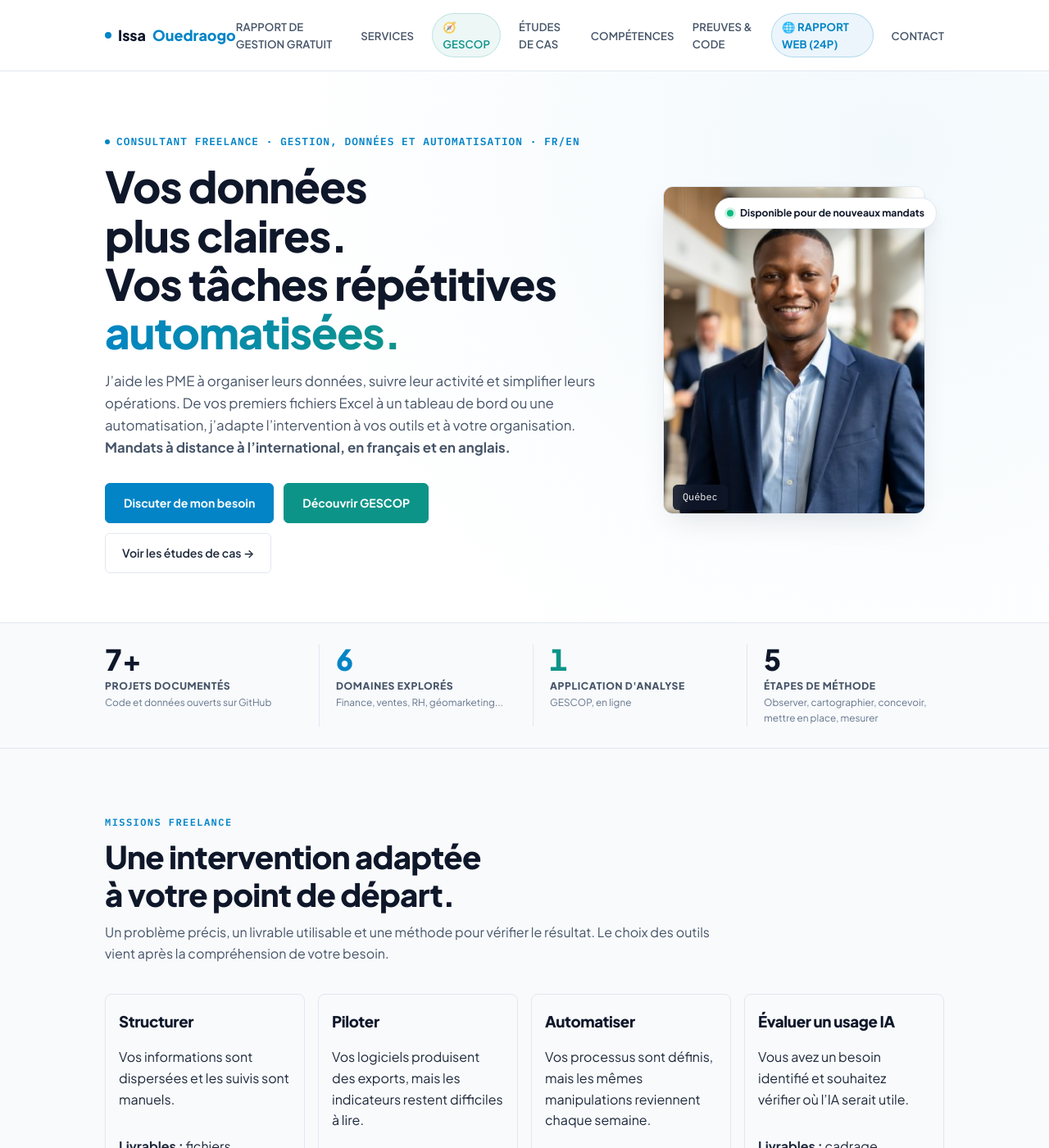
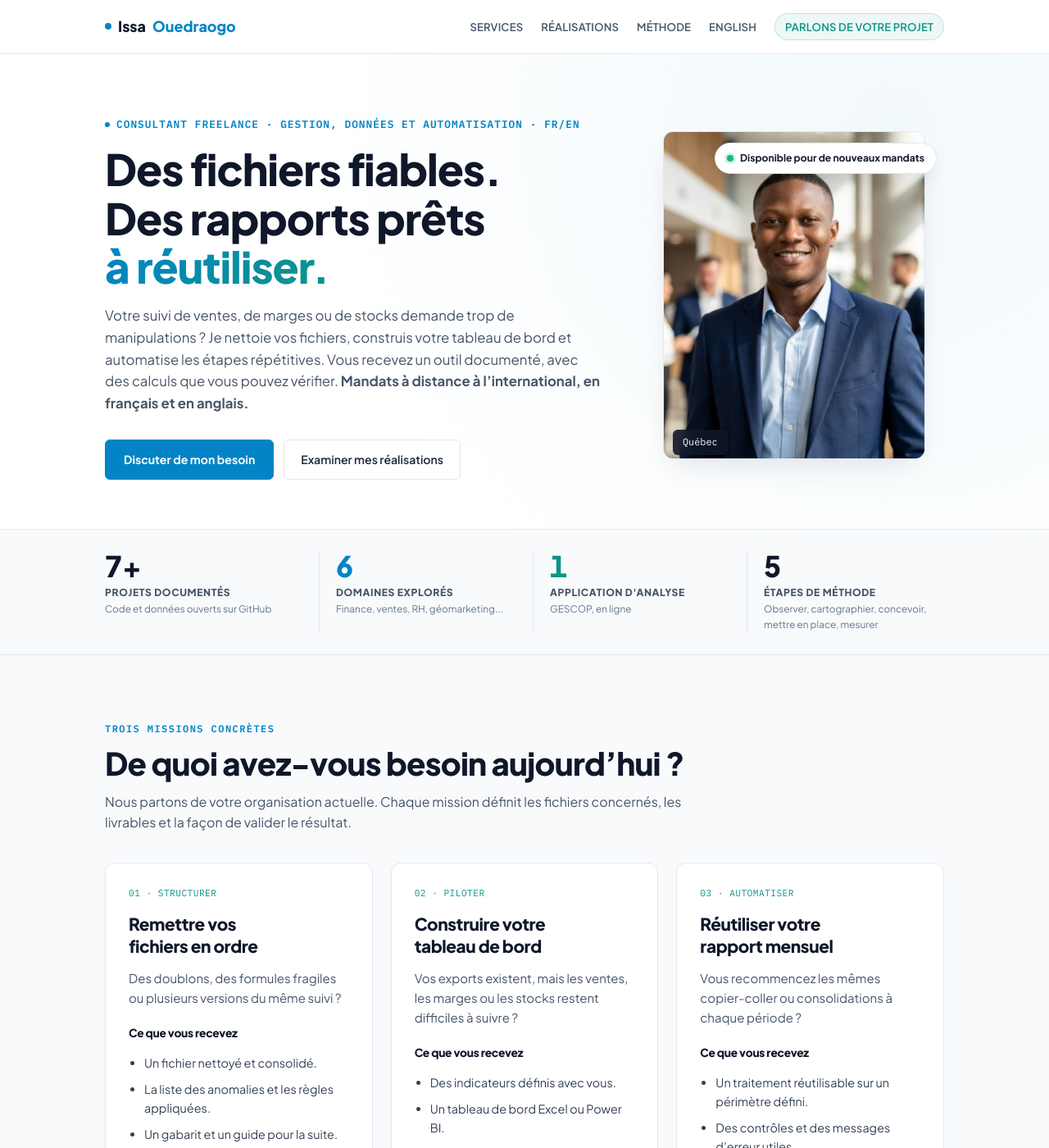
Before and after one commit to Issa0900/Issa-Ouedraogo, a Jekyll site: the page index.html, which Jekyll copies as it is, in a window 1280 px wide and 1400 px high. Shown: the whole window at 82% size. Built offline with Jekyll 4.4.1, drawn with Linux system fonts in a browser that asks for light colours; some of the changed text lies outside the part shown.

Commit message:
Clarifier les missions freelance, les preuves et le parcours de contact

```diff
--- a/index.html
+++ b/index.html
@@ -703,6 +703,20 @@
     .report-web-callout { grid-template-columns: 1fr; }
     .site-footer-bar { flex-direction: column; gap: 8px; text-align: center; }
   }
+
+  html {scroll-padding-top:100px;scroll-behavior:smooth}
+  .offer-grid {display:grid;grid-template-columns:repeat(3,minmax(0,1fr));gap:22px}
+  .offer {padding:28px;border:1px solid var(--line);border-radius:12px;background:white;display:flex;flex-direction:column;gap:14px}
+  .offer h3 {font-size:1.3rem;line-height:1.3;margin:0}.offer h4 {font-size:.86rem;margin:6px 0 0}
+  .offer p {font-size:.94rem;color:var(--slate-600);margin:0}.offer ul {padding-left:19px;font-size:.9rem;margin:0;color:var(--slate-700)}
+  .offer li {margin-bottom:9px}.offer a {margin-top:auto;font-weight:700;color:var(--teal);font-size:.9rem}
+  .offer-step {font-family:'IBM Plex Mono',monospace;font-size:.7rem;color:var(--teal);text-transform:uppercase;letter-spacing:.04em}
+  .offer .offer-fit {font-size:.8rem;border-top:1px solid var(--line);padding-top:16px}.offers-section,.method-section {background:var(--slate-50)}
+  .scope-note {margin-top:26px;color:var(--slate-600);max-width:85ch}.method-list {padding-left:22px;display:grid;grid-template-columns:repeat(2,minmax(0,1fr));gap:26px 50px;margin:24px 0 30px}
+  .method-list span {display:block;color:var(--slate-600);margin-top:8px}.proof-grid .offer {border-top:3px solid var(--teal)}
+  @media(max-width:800px){.offer-grid,.method-list{grid-template-columns:1fr}.offer{padding:22px}nav.links{display:flex;flex-wrap:wrap;gap:12px}.nav-row{flex-wrap:wrap;gap:14px;padding:12px 20px}.hero{padding-top:44px}.hero-identity{font-size:.68rem;letter-spacing:.03em}.avail-badge{right:0}html{scroll-padding-top:160px}}
+  @media(prefers-reduced-motion:reduce){html{scroll-behavior:auto}}
+
 </style>
 </head>
 <body>
@@ -711,15 +725,10 @@
 <header class="nav">
   <div class="nav-row">
     <a class="brand" href="#top">Issa <span>Ouedraogo</span></a>
-    <nav class="links">
-      <a href="./diagnostic.html">Rapport de gestion gratuit</a>
-      <a href="#services">Services</a>
-      <a href="#gescop" class="badge-nav">🧭 GESCOP</a>
-      <a href="#projets">Études de cas</a>
-      <a href="#competences">Compétences</a>
-      <a href="#preuves">Preuves &amp; Code</a>
-      <a href="./portfolio_report.html" target="_blank" class="badge-report">🌐 Rapport Web (24p)</a>
-      <a href="#contact">Contact</a>
+    <nav class="links" aria-label="Navigation principale">
+      <a href="#services">Services</a><a href="#exemples">Réalisations</a>
+      <a href="#methode">Méthode</a><a href="#english" lang="en">English</a>
+      <a href="#contact" class="badge-nav">Parlons de votre projet</a>
     </nav>
   </div>
 </header>
@@ -735,15 +744,15 @@
           Consultant freelance · Gestion, données et automatisation · FR/EN
         </div>
         <h1>
-          Vos données plus claires.<br>Vos tâches répétitives <em>automatisées.</em>
+          Des fichiers fiables.<br>Des rapports prêts<br><em>à réutiliser.</em>
         </h1>
         <p class="lead">
-          J’aide les PME à organiser leurs données, suivre leur activité et simplifier leurs opérations. De vos premiers fichiers Excel à un tableau de bord ou une automatisation, j’adapte l’intervention à vos outils et à votre organisation. <strong>Mandats à distance à l’international, en français et en anglais.</strong>
+          Votre suivi de ventes, de marges ou de stocks demande trop de manipulations ? Je nettoie vos fichiers, construis votre tableau de bord et automatise les étapes répétitives. Vous recevez un outil documenté, avec des calculs que vous pouvez vérifier. <strong>Mandats à distance à l’international, en français et en anglais.</strong>
         </p>
         <div class="hero-actions">
           <a class="btn-primary" href="mailto:gescop.support@gmail.com?subject=Projet%20freelance">Discuter de mon besoin</a>
-          <a class="btn-teal" href="https://gescop.ca" target="_blank" rel="noopener">Découvrir GESCOP</a>
-          <a class="btn-ghost" href="#projets">Voir les études de cas →</a>
+          <a class="btn-ghost" href="#exemples">Examiner mes réalisations</a>
+
         </div>
       </div>
       <div class="portrait-frame">
@@ -785,26 +794,49 @@
 
   <!-- ==================== CE QUE J'AI CONSTRUIT ==================== -->
 
-  <section id="services" style="background:var(--slate-50)">
+
+  <section id="services" class="offers-section">
     <div class="wrap">
-      <div class="section-head"><span class="kicker">Missions freelance</span>
-        <h2>Une intervention adaptée à votre point de départ.</h2>
-        <p>Un problème précis, un livrable utilisable et une méthode pour vérifier le résultat. Le choix des outils vient après la compréhension de votre besoin.</p>
+      <div class="section-head"><span class="kicker">Trois missions concrètes</span>
+        <h2>De quoi avez-vous besoin aujourd’hui ?</h2>
+        <p>Nous partons de votre organisation actuelle. Chaque mission définit les fichiers concernés, les livrables et la façon de valider le résultat.</p>
       </div>
-      <div class="capabilities-grid" style="grid-template-columns:repeat(auto-fit,minmax(min(100%,220px),1fr))">
-        <article class="cap-box"><h3>Structurer</h3><p>Vos informations sont dispersées et les suivis sont manuels.</p><p><strong>Livrables :</strong> fichiers nettoyés, gabarits de suivi, procédures et dictionnaire des données.</p><a href="mailto:gescop.support@gmail.com?subject=Structurer%20mes%20donnees">Organiser mes données →</a></article>
-        <article class="cap-box"><h3>Piloter</h3><p>Vos logiciels produisent des exports, mais les indicateurs restent difficiles à lire.</p><p><strong>Livrables :</strong> tableau de bord Excel ou Power BI, règles de calcul documentées et guide d’actualisation.</p><a href="#projets">Voir les projets d’analyse →</a></article>
-        <article class="cap-box"><h3>Automatiser</h3><p>Vos processus sont définis, mais les mêmes manipulations reviennent chaque semaine.</p><p><strong>Livrables :</strong> script ou outil ciblé, contrôles, documentation et transfert à votre équipe.</p><a href="mailto:gescop.support@gmail.com?subject=Automatiser%20un%20suivi">Décrire ma tâche répétitive →</a></article>
-        <article class="cap-box"><h3>Évaluer un usage IA</h3><p>Vous avez un besoin identifié et souhaitez vérifier où l’IA serait utile.</p><p><strong>Livrables :</strong> cadrage, prototype limité et critères de validation humaine avant d’aller plus loin.</p><a href="./integration-ia/">Voir ma méthode →</a></article>
+      <div class="offer-grid">
+        <article class="offer"><span class="offer-step">01 · Structurer</span><h3>Remettre vos fichiers en ordre</h3>
+          <p>Des doublons, des formules fragiles ou plusieurs versions du même suivi ?</p>
+          <h4>Ce que vous recevez</h4><ul><li>Un fichier nettoyé et consolidé.</li><li>La liste des anomalies et les règles appliquées.</li><li>Un gabarit et un guide pour la suite.</li></ul>
+          <p class="offer-fit">Pour démarrer : un fichier représentatif et les totaux attendus.</p><a href="mailto:gescop.support@gmail.com?subject=Mission%20fichiers">Décrire mes fichiers →</a>
+        </article>
+        <article class="offer"><span class="offer-step">02 · Piloter</span><h3>Construire votre tableau de bord</h3>
+          <p>Vos exports existent, mais les ventes, les marges ou les stocks restent difficiles à suivre ?</p>
+          <h4>Ce que vous recevez</h4><ul><li>Des indicateurs définis avec vous.</li><li>Un tableau de bord Excel ou Power BI.</li><li>Les calculs documentés et un guide d’actualisation.</li></ul>
+          <p class="offer-fit">Pour démarrer : vos exports et les décisions à éclairer.</p><a href="./dashboard-ventes-performance/">Voir le cockpit Excel →</a>
+        </article>
+        <article class="offer"><span class="offer-step">03 · Automatiser</span><h3>Réutiliser votre rapport mensuel</h3>
+          <p>Vous recommencez les mêmes copier-coller ou consolidations à chaque période ?</p>
+          <h4>Ce que vous recevez</h4><ul><li>Un traitement réutilisable sur un périmètre défini.</li><li>Des contrôles et des messages d’erreur utiles.</li><li>La documentation et une prise en main.</li></ul>
+          <p class="offer-fit">Pour démarrer : les étapes actuelles et un exemple de sortie.</p><a href="mailto:gescop.support@gmail.com?subject=Mission%20rapport%20recurrent">Décrire mon rapport →</a>
+        </article>
       </div>
-      <p style="margin-top:24px">Nous commençons par votre processus actuel, les fichiers disponibles et la décision à améliorer. Le périmètre, les délais et les modalités sont convenus avant le démarrage.</p>
-      <aside lang="en" style="margin-top:28px;padding:24px;border-left:3px solid var(--teal);background:white">
-        <h3>Freelance support for your business data and operations</h3>
-        <p>I help small and medium-sized businesses organize spreadsheets, build dashboards and automate recurring reports. Excel, Power BI, SQL, Python and custom business tools. Remote projects worldwide, in French and English.</p>
-        <a href="mailto:gescop.support@gmail.com?subject=Freelance%20project">Tell me about your project →</a>
-      </aside>
+      <p class="scope-note">Si vos processus sont encore informels, nous commençons par un suivi simple. Si vos données sont déjà structurées, nous pouvons cadrer une automatisation ou un outil métier. L’IA intervient lorsqu’un usage précis le justifie.</p>
     </div>
   </section>
+  <section id="exemples">
+    <div class="wrap"><div class="section-head"><span class="kicker">Preuves consultables</span><h2>Regardez ce que j’ai construit.</h2><p>Ces réalisations montrent ma méthode et mes livrables. Les analyses sur jeux de données ne sont pas présentées comme des gains obtenus chez des clients.</p></div>
+      <div class="offer-grid proof-grid">
+        <article class="offer"><span class="offer-step">Tableau de bord · Jeu de données Superstore</span><h3>Suivre ventes et marges dans Excel</h3><p>Un cockpit filtrable, une préparation des données et des calculs consultables pour examiner la performance par catégorie.</p><a href="./dashboard-ventes-performance/">Voir le livrable et sa méthode →</a></article>
+        <article class="offer"><span class="offer-step">Modélisation · Projet de démarrage</span><h3>Relier budget et trésorerie</h3><p>Un modèle financier documenté pour examiner les revenus, les charges et les besoins de financement d’un scénario de démarrage.</p><a href="./analyse-financiere-demarrage/">Examiner le modèle →</a></article>
+        <article class="offer"><span class="offer-step">Application développée · GESCOP</span><h3>Passer des fichiers aux décisions</h3><p>Une application qui relie import, indicateurs traçables, alertes et suivi des actions. Une preuve de conception et de développement d’un outil métier.</p><a href="./gescop/">Voir les captures et le fonctionnement →</a></article>
+      </div>
+    </div>
+  </section>
+  <section id="methode" class="method-section"><div class="wrap"><div class="section-head"><span class="kicker">Comment se déroule une mission</span><h2>Un premier lot clair, avant d’aller plus loin.</h2></div>
+    <ol class="method-list"><li><strong>Comprendre votre suivi.</strong><span>Votre question, vos outils, vos fichiers et votre échéance.</span></li><li><strong>Définir le livrable.</strong><span>Un périmètre, un devis et des critères de validation convenus.</span></li><li><strong>Vérifier sur un exemple.</strong><span>Une première version comparée aux données sources et à vos attentes.</span></li><li><strong>Transmettre l’outil.</strong><span>La version validée, ses limites, sa documentation et sa prise en main.</span></li></ol>
+    <p>Les licences, l’hébergement, le support et les évolutions éventuelles sont précisés dans le devis. Une mission peut se réaliser dans vos outils existants ; GESCOP est une option lorsque le besoin s’y prête.</p>
+  </div></section>
+  <section id="english" lang="en"><div class="wrap"><div class="section-head"><span class="kicker">Remote projects · French / English</span><h2>Reliable spreadsheets. Reusable reporting.</h2><p>I help small businesses clean and reconcile their files, build practical dashboards and automate recurring reports. My background combines business management with Excel, Power BI, Python, SQL and business application development.</p></div>
+  <div class="offer-grid"><article class="offer"><h3>Clean and reconcile</h3><p>Structured source files, documented corrections and a reusable tracking template.</p></article><article class="offer"><h3>Build a dashboard</h3><p>Agreed KPIs, an Excel or Power BI report, calculation notes and refresh instructions.</p></article><article class="offer"><h3>Automate a recurring report</h3><p>A defined workflow, validation checks, documentation and handover.</p></article></div>
+  <p style="margin-top:24px">Start with your current process, a representative file and the output you need. We agree on scope, acceptance criteria and pricing before work begins. The portfolio examples are demonstrations and analytical projects, not claimed client savings.</p><a class="btn-primary" href="mailto:gescop.support@gmail.com?subject=Remote%20reporting%20project">Tell me about your project</a></div></section>
 
   <section id="construit">
     <div class="wrap">
@@ -862,7 +894,7 @@
         <div class="parcours-card">
           <span class="parcours-step">03</span>
           <div class="parcours-title">Données &amp; Code</div>
-          <div class="parcours-desc">Quand les feuilles de calcul deviennent trop lourdes, Python et SQL permettent de nettoyer, croiser et fiabiliser sans risque d'erreur manuelle.</div>
+          <div class="parcours-desc">Quand les feuilles de calcul deviennent trop lourdes, Python et SQL permettent de nettoyer, croiser et fiabiliser avec des contrôles explicites.</div>
         </div>
 
         <div class="parcours-card">
@@ -893,7 +925,7 @@
         <span class="kicker">02 — Réalisation phare</span>
         <h2>L'application d'analyse GESCOP : pourquoi je l'ai construite</h2>
         <p class="lead">
-          Dans presque toutes les PME que j'ai observées, le même problème revient : le dirigeant a un export de caisse, des factures dans un classeur, un relevé de banque et des dépenses sur Excel. Il passe ses fins de semaine à faire du copier-coller et n'a aucune visibilité sur sa marge nette réelle. J'ai voulu créer l'outil que j'aurais aimé lui donner.
+          GESCOP répond à un besoin de gestion : relier des exports de ventes, de dépenses et de banque pour examiner la rentabilité et la trésorerie. J’ai conçu cette application pour rendre les calculs consultables et faciliter le passage des constats aux actions.
         </p>
       </div>
 
@@ -906,7 +938,7 @@
         <div class="level-card">
           <span class="level-badge">Ce que ça change pour le patron</span>
           <h4>La fin du casse-tête des fichiers</h4>
-          <p>Il dépose ses fichiers tels qu'ils sont (même avec des colonnes déplacées). L'application fait le tri, signale les doublons sans les supprimer en cachette, et lui montre sa trésorerie prévisionnelle à 30, 60 et 90 jours.</p>
+          <p>L’utilisateur dépose ses fichiers, vérifie les colonnes reconnues puis confirme l’import. Il consulte les indicateurs disponibles et les anomalies signalées. Les prévisions du forfait Pro nécessitent un historique suffisant.</p>
         </div>
 
         <div class="level-card">
@@ -1034,7 +1066,7 @@
             <strong>La question du gestionnaire :</strong> <em>« Est-ce qu'augmenter les salaires suffit à motiver et retenir une équipe ? »</em>
           </p>
           <div class="case-insight-box teal">
-            <strong>Ce que montre l'analyse :</strong> Sur 311 collaborateurs, le salaire a très peu de lien avec la note d'évaluation (r = 0,13). Une corrélation n'établit pas de lien de cause à effet, mais les retards répétés sont le premier signal mesurable d'un désengagement profond (r = -0,73). Mieux vaut miser sur le climat de travail et le management de proximité.
+            <strong>Ce que montre l'analyse :</strong> Sur 311 collaborateurs, le salaire a très peu de lien avec la note d'évaluation (r = 0,13). Une corrélation n'établit pas de lien de cause à effet, mais le jeu étudié montre une association entre retards et engagement (r = -0,73). Elle ne permet pas d’établir un diagnostic individuel ni de choisir seule une intervention RH.
           </div>
           <div class="case-footer-row">
             <span class="case-tools">Python · Pandas · Matplotlib · IQR</span>
@@ -1104,7 +1136,7 @@
             <strong>La question du gestionnaire :</strong> <em>« Où ouvrir notre prochain point de vente au Québec pour maximiser nos chances de succès ? »</em>
           </p>
           <div class="case-insight-box teal">
-            <strong>Ce que montre l'analyse :</strong> En croisant les 257 755 entreprises du répertoire de l'Institut de la statistique du Québec (ISQ) avec la population et les revenus, on constate que Montréal est saturé. Les meilleures opportunités d'expansion se situent en périphérie (Laval, Montérégie), où la concurrence est moins agressive.
+            <strong>Ce que montre l'analyse :</strong> En croisant les 257 755 entreprises du répertoire de l'Institut de la statistique du Québec (ISQ) avec la population et les revenus, le projet compare des territoires selon un score exploratoire. Ce score sert à formuler des hypothèses ; une étude locale et sectorielle reste nécessaire avant une décision d’implantation.
           </div>
           <div class="case-footer-row">
             <span class="case-tools">Python · SQL · Données Publiques ISQ</span>
@@ -1132,15 +1164,15 @@
           <div class="case-metrics-bar">
             <div>
               <div class="cm-val">IA</div>
-              <div class="cm-lbl">Vitesse d'Exécution</div>
+              <div class="cm-lbl">Écriture assistée</div>
             </div>
             <div>
-              <div class="cm-val">100 %</div>
-              <div class="cm-lbl">Audit Humain</div>
+              <div class="cm-val">Revue</div>
+              <div class="cm-lbl">Humaine</div>
             </div>
             <div>
-              <div class="cm-val" style="color:var(--teal);">Zéro</div>
-              <div class="cm-lbl">Calcul Opaque</div>
+              <div class="cm-val" style="color:var(--teal);">Sources</div>
+              <div class="cm-lbl">Traçables</div>
             </div>
           </div>
           <p class="case-desc">
@@ -1293,7 +1325,7 @@
             <tr>
               <td><strong>Conception Logicielle</strong></td>
               <td><a href="./gescop/">GESCOP SaaS</a></td>
-              <td>Données PME réelles</td>
+              <td>Jeux de données de référence</td>
               <td><a href="https://gescop.ca/application" target="_blank">Application en ligne</a></td>
               <td><span style="color:var(--teal);font-weight:800;">✅ Calculs vérifiés sur des jeux de référence</span></td>
             </tr>
```
